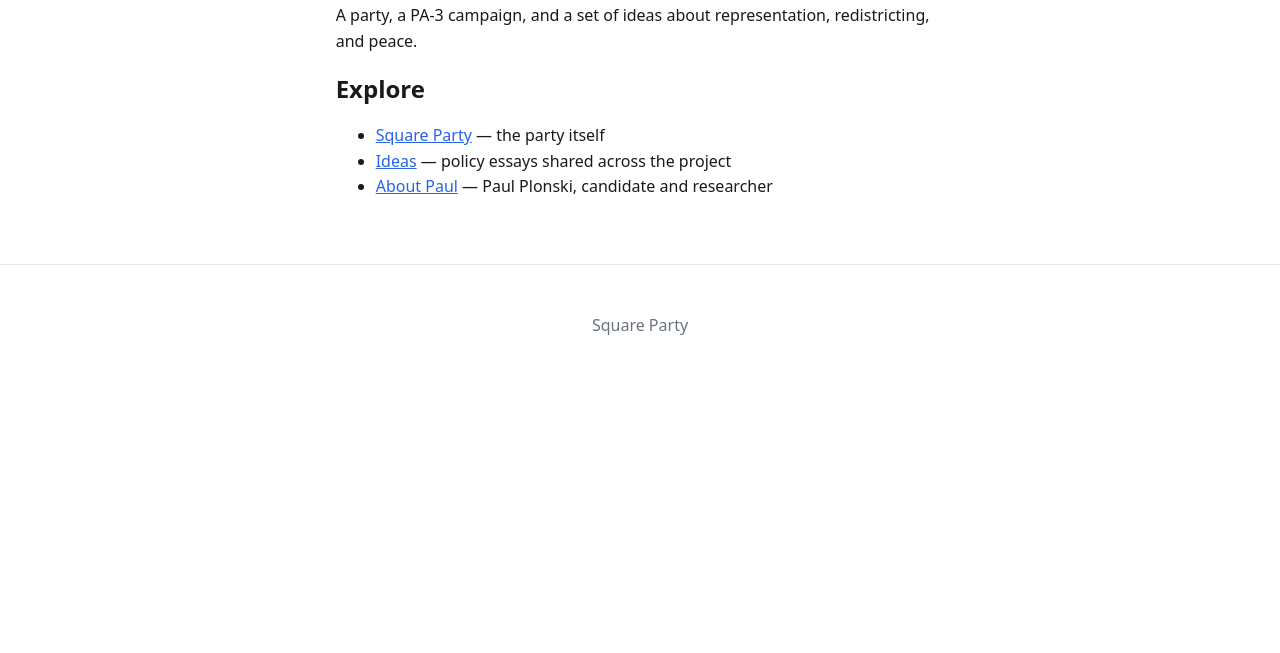
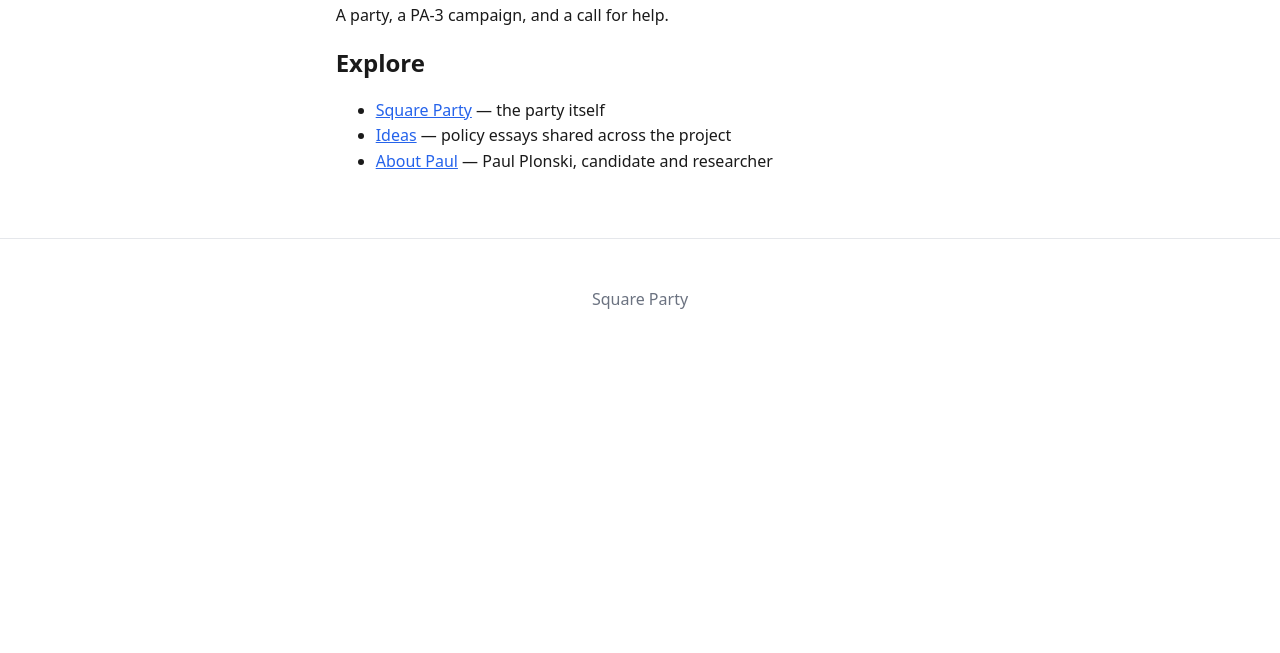
Before and after one commit to square-party/square-party-site, an Eleventy site: page src/index.md in a window 1280 px wide. Shown: the part 147-800 px from the top of the page. Built offline with nearby package versions, Linux system fonts and the light colour scheme; Eleventy itself is replaced by a stand-in of ours; files that its build step writes are made by us from their sources.

Commit message:
test commit from personal mac laptop

```diff
--- a/src/index.md
+++ b/src/index.md
@@ -5,7 +5,7 @@ title: Home
 
 # Square Party
 
-A party, a PA-3 campaign, and a set of ideas about representation, redistricting, and peace.
+A party, a PA-3 campaign, and a call for help.
 
 ## Explore
 
```
Also changed, not shown: 7 other files.
